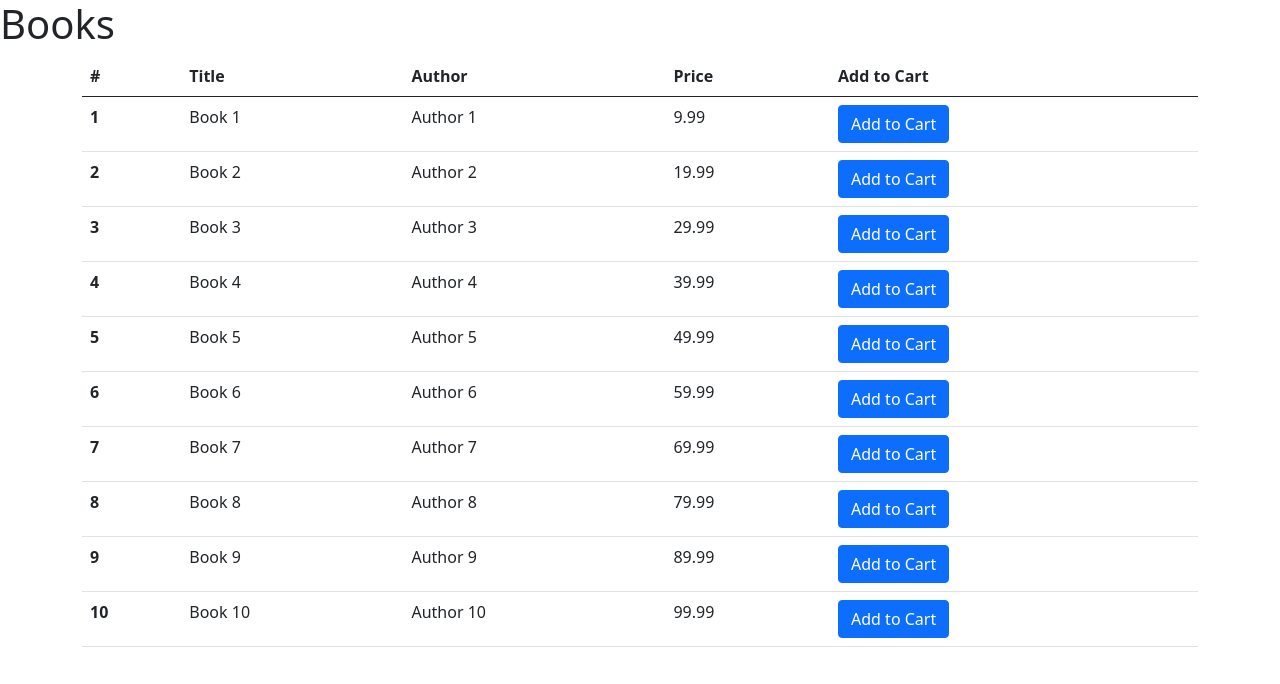
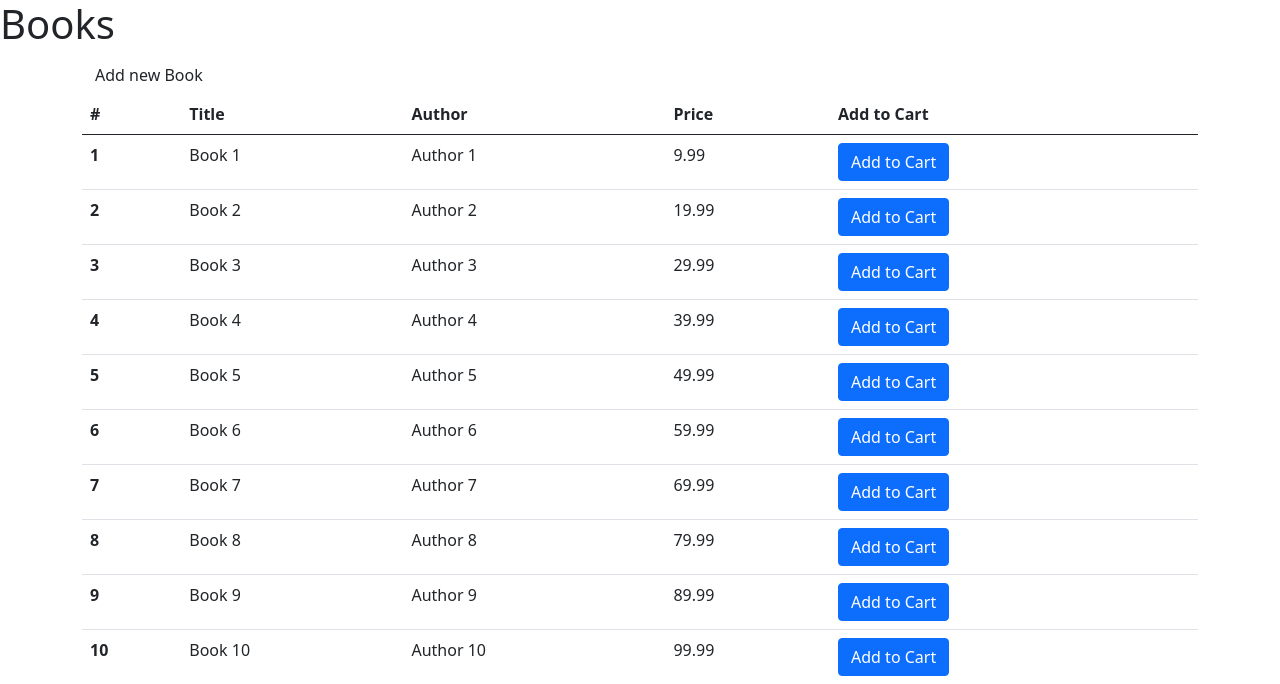
Before and after one commit to vinhhn3/lithubbook, a PHP site: page /pages/books.php in a window 1280 px wide. Shown: the top 684 px of the page. Run offline with PHP 8.4, Linux system fonts and the light colour scheme; the visitor is signed in with stand-in values (Sample User, id 1); data comes from the database, SQL or seed files in the repository.

Commit message:
preparing files

```diff
--- /dev/null
+++ b/pages/add-book.html
@@ -0,0 +1 @@
+<!-- Design the HTML form to add new book  -->
--- a/pages/books.php
+++ b/pages/books.php
@@ -30,6 +30,7 @@ $result = mysqli_query($db, "SELECT * FROM books");
   <body>
     <h1>Books</h1>
     <div class="container">
+      <a href="add-book.html" class="btn btn-bg-primary">Add new Book</a>
       <table class="table">
         <thead>
           <tr>
--- /dev/null
+++ b/services/add-book.php
@@ -0,0 +1,4 @@
+<!--
+  Handle adding new Book
+  Then return to books.php
+-->
```
